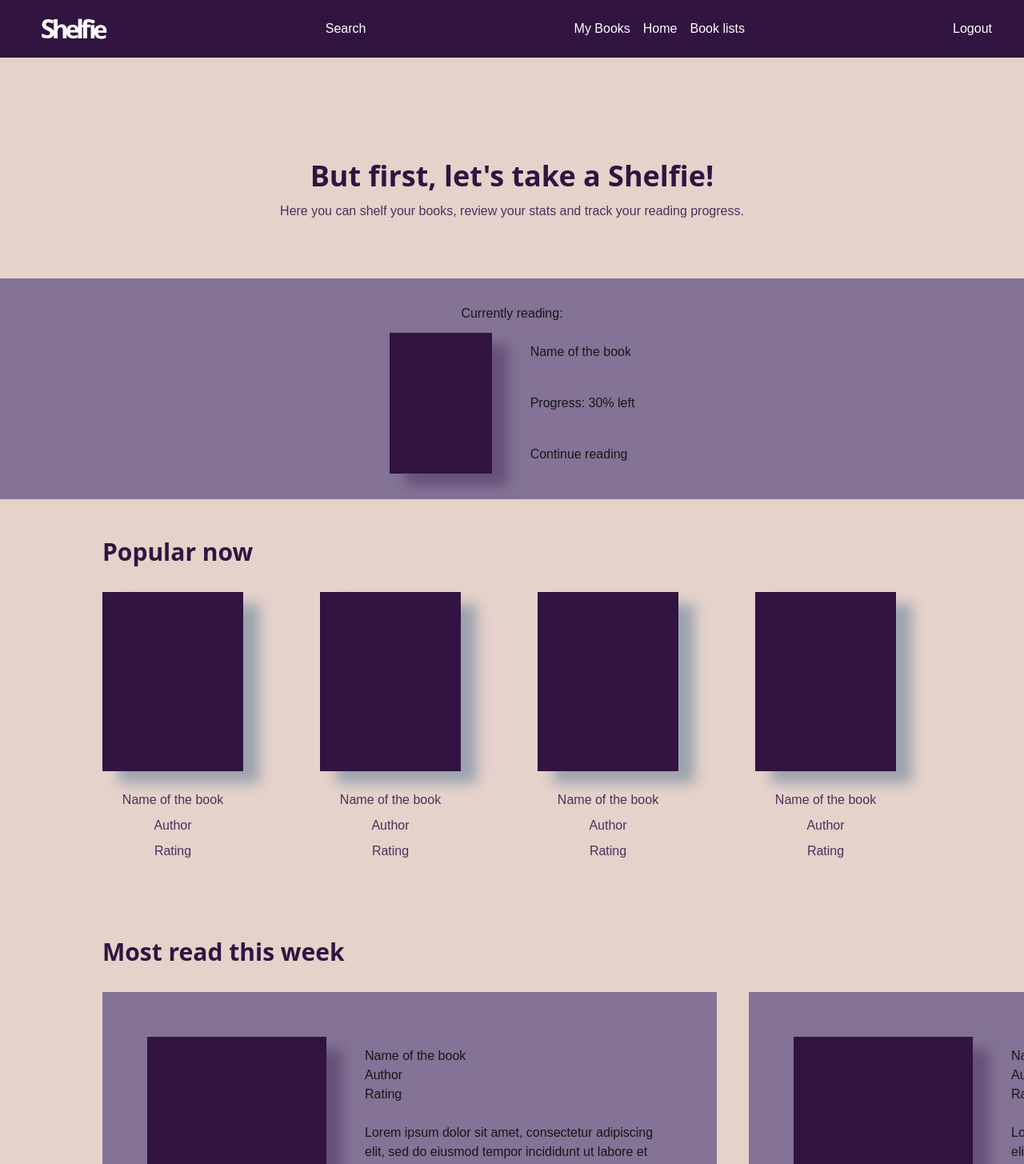
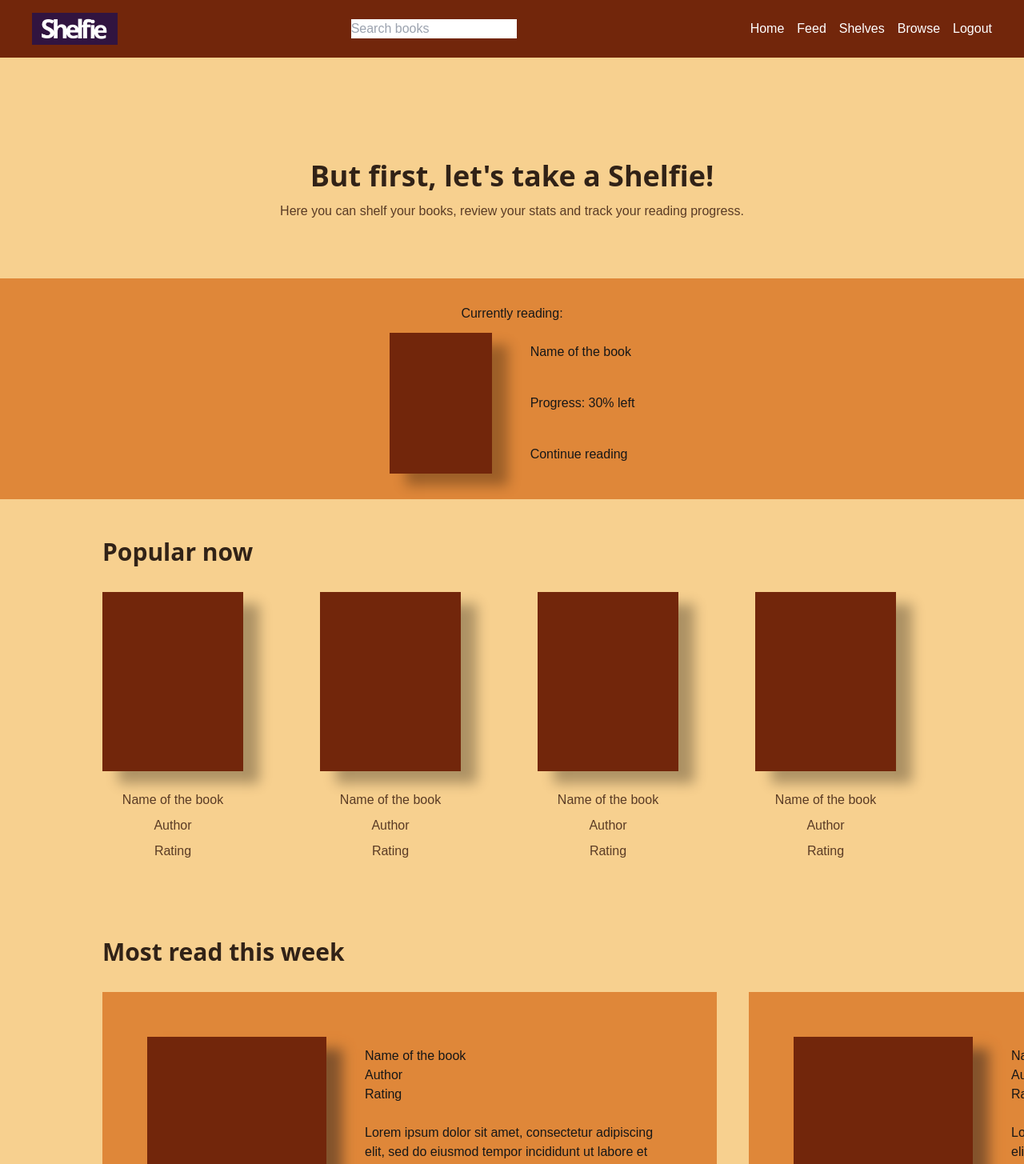
Before and after one commit to Lorena-Cec/Shelfie-web, a Next.js app: page /home in a window 1280 px wide. Shown: the top 1455 px of the page at 80% size. Built offline with nearby package versions, Linux system fonts and the light colour scheme.

Commit message:
canva design, color pallete update

```diff
--- a/components/NavBar.tsx
+++ b/components/NavBar.tsx
@@ -20,26 +20,30 @@ const NavBar = () => {
       };
 
   return (
-    <nav className="flex justify-between items-center py-4 px-10 bg-primary-100 text-white">
+    <nav className="flex justify-between items-center py-4 px-10 bg-orange-100 text-white">
         <div className="flex items-center">
         <img src="logo.png" alt="Logo" className="h-10  w-auto" />
         </div>
         <div>
-            <p>Search</p>
+            <input type="text" id="search-text" name="search-text" placeholder="Search books"></input>
         </div>
         <ul className='flex items-center gap-4'>
-            <li className="hover:bg-primary-200">
-                <Link href="/home" className="hover:text-white">My Books</Link>
+            <li className="hover:bg-orange-200">
+                <Link href="/home" className="hover:text-white">Home</Link>
             </li>
-            <li className="hover:bg-primary-200">
-                <p>Home</p>
+            <li className="hover:bg-orange-200">
+                <p>Feed</p>
             </li>
-            <li className="hover:bg-primary-200">
-                <p>Book lists</p>
+            <li className="hover:bg-orange-200">
+                <p>Shelves</p>
+            </li>
+            <li className="hover:bg-orange-200">
+                <p>Browse</p>
+            </li>
+            <li>
+            <p onClick={handleLogout} className='cursor-pointer'>Logout</p>
             </li>
         </ul>
-        <p onClick={handleLogout} className='cursor-pointer'>Logout</p>
-
     </nav>
   );
 };
--- a/components/NavNewUser.tsx
+++ b/components/NavNewUser.tsx
@@ -7,7 +7,7 @@ const NavNewUser = () => {
     <nav className="flex justify-between items-center py-4 px-10 bg-orange-400 text-white">
         <h1>Shelfie</h1>
         <ul className='flex items-center gap-4'>
-            <li className="hover:bg-primary-200">
+            <li className="hover:bg-orange-200">
                 <Link href="/profileSetup" className="hover:text-white">Profile Setup</Link>
             </li>
             <li>
@@ -15,7 +15,7 @@ const NavNewUser = () => {
                 <path d="M4.14645 0.146447C3.95118 0.341709 3.95118 0.658291 4.14645 0.853553L11.2929 8L4.14645 15.1464C3.95118 15.3417 3.95118 15.6583 4.14645 15.8536C4.34171 16.0488 4.65829 16.0488 4.85355 15.8536L12.3536 8.35355C12.5488 8.15829 12.5488 7.84171 12.3536 7.64645L4.85355 0.146447C4.65829 -0.0488155 4.34171 -0.0488155 4.14645 0.146447Z" fill="currentColor"/>
                 </svg>
             </li>
-            <li className="hover:bg-primary-200">
+            <li className="hover:bg-orange-200">
                 <Link href="/profileSetup" className="hover:text-white">Set your Goals</Link>
             </li>
             <li>
@@ -23,7 +23,7 @@ const NavNewUser = () => {
                 <path d="M4.14645 0.146447C3.95118 0.341709 3.95118 0.658291 4.14645 0.853553L11.2929 8L4.14645 15.1464C3.95118 15.3417 3.95118 15.6583 4.14645 15.8536C4.34171 16.0488 4.65829 16.0488 4.85355 15.8536L12.3536 8.35355C12.5488 8.15829 12.5488 7.84171 12.3536 7.64645L4.85355 0.146447C4.65829 -0.0488155 4.34171 -0.0488155 4.14645 0.146447Z" fill="currentColor"/>
                 </svg>
             </li>
-            <li className="hover:bg-primary-200">
+            <li className="hover:bg-orange-200">
                 <Link href="/profileSetup" className="hover:text-white">Select Genres</Link>
             </li>
         </ul>
--- a/pages/home.tsx
+++ b/pages/home.tsx
@@ -7,19 +7,19 @@ const Home: React.FC = () => {
   return (
     <div className="flex flex-col h-screen">
         <NavBar />
-        <div className='flex flex-col flex-1 bg-primary-700'>
+        <div className='flex flex-col flex-1 bg-orange-700'>
             <div className="flex flex-col gap-3 text-center items-center mt-32 mb-10">
-                <p className='text-primary-100 open-sans text-4xl'>
+                <p className='text-brown-100 open-sans text-4xl'>
                 But first, let's take a Shelfie!
                 </p>
-                <p className='text-primary-200 font-thin'>
+                <p className='text-brown-200 font-thin'>
                     Here you can shelf your books, review your stats and track your reading progress.
                 </p>
             </div>
-            <div className='flex flex-col items-center bg-primary-400 p-8 mt-8 gap-3'>
+            <div className='flex flex-col items-center bg-orange-400 p-8 mt-8 gap-3'>
                 <p>Currently reading:</p>
                 <div className='flex gap-12'>
-                    <div className='w-32 h-44 bg-primary-100 shadow-primary-300 shadow-3xl'></div>
+                    <div className='w-32 h-44 bg-orange-100 shadow-3xl'></div>
                     <div className='flex flex-col justify-between py-3'>
                             <p>Name of the book</p>
                             <p>Progress: 30% left</p>
@@ -29,41 +29,41 @@ const Home: React.FC = () => {
             </div>
             <div className='px-32'>
                 <div className='pt-12 pb-8'>
-                    <p className='text-primary-100 open-sans text-3xl'>Popular now</p>
+                    <p className='text-brown-100 open-sans text-3xl'>Popular now</p>
                 </div>
                 <div className='flex gap-24'>
                     <div className='flex flex-col text-center gap-2'>
-                        <div className='w-44 h-56 bg-primary-100 shadow-gray-400 shadow-3xl mb-4'></div>
-                        <p className='text-primary-200 font-thin'>Name of the book</p>
-                        <p className='text-primary-200 font-thin'>Author</p>
-                        <p className='text-primary-200 font-thin'>Rating</p>
+                        <div className='w-44 h-56 bg-orange-100 shadow-3xl mb-4'></div>
+                        <p className='text-brown-200 font-thin'>Name of the book</p>
+                        <p className='text-brown-200 font-thin'>Author</p>
+                        <p className='text-brown-200 font-thin'>Rating</p>
                     </div>
                     <div className='flex flex-col text-center gap-2'>
-                        <div className='w-44 h-56 bg-primary-100 shadow-gray-400 shadow-3xl mb-4'></div>
-                        <p className='text-primary-200 font-thin'>Name of the book</p>
-                        <p className='text-primary-200 font-thin'>Author</p>
-                        <p className='text-primary-200 font-thin'>Rating</p>
+                        <div className='w-44 h-56 bg-orange-100 shadow-3xl mb-4'></div>
+                        <p className='text-brown-200 font-thin'>Name of the book</p>
+                        <p className='text-brown-200 font-thin'>Author</p>
+                        <p className='text-brown-200 font-thin'>Rating</p>
                     </div>
                     <div className='flex flex-col text-center gap-2'>
-                        <div className='w-44 h-56 bg-primary-100 shadow-gray-400 shadow-3xl mb-4'></div>
-                        <p className='text-primary-200 font-thin'>Name of the book</p>
-                        <p className='text-primary-200 font-thin'>Author</p>
-                        <p className='text-primary-200 font-thin'>Rating</p>
+                        <div className='w-44 h-56 bg-orange-100 shadow-3xl mb-4'></div>
+                        <p className='text-brown-200 font-thin'>Name of the book</p>
+                        <p className='text-brown-200 font-thin'>Author</p>
+                        <p className='text-brown-200 font-thin'>Rating</p>
                     </div>
                     <div className='flex flex-col text-center gap-2'>
-                        <div className='w-44 h-56 bg-primary-100 shadow-gray-400 shadow-3xl mb-4'></div>
-                        <p className='text-primary-200 font-thin'>Name of the book</p>
-                        <p className='text-primary-200 font-thin'>Author</p>
-                        <p className='text-primary-200 font-thin'>Rating</p>
+                        <div className='w-44 h-56 bg-orange-100  shadow-3xl mb-4'></div>
+                        <p className='text-brown-200 font-thin'>Name of the book</p>
+                        <p className='text-brown-200 font-thin'>Author</p>
+                        <p className='text-brown-200 font-thin'>Rating</p>
                     </div>
                 </div>
 
                 <div className='pt-24 pb-8'>
-                    <p className='text-primary-100 open-sans text-3xl'>Most read this week</p>
+                    <p className='text-brown-100 open-sans text-3xl'>Most read this week</p>
                 </div>
                 <div className='flex gap-10'>
-                    <div className='flex gap-12 bg-primary-400 p-14 w-fit '>
-                        <div className='w-56 h-72 bg-primary-100 shadow-primary-300 shadow-3xl'></div>
+                    <div className='flex gap-12 bg-orange-400 p-14 w-fit '>
+                        <div className='w-56 h-72 bg-orange-100 shadow-brown-300 shadow-3xl'></div>
                         <div className='flex flex-col justify-between py-3'>
                             <div>
                                 <p>Name of the book</p>
@@ -78,8 +78,8 @@ const Home: React.FC = () => {
                         </div>
                     </div>
 
-                    <div className='flex gap-12 bg-primary-400 p-14 w-fit '>
-                        <div className='w-56 h-72 bg-primary-100 shadow-primary-300 shadow-3xl'></div>
+                    <div className='flex gap-12 bg-orange-400 p-14 w-fit '>
+                        <div className='w-56 h-72 bg-orange-100 shadow-brown-300 shadow-3xl'></div>
                         <div className='flex flex-col justify-between py-3'>
                             <div>
                                 <p>Name of the book</p>
@@ -95,7 +95,7 @@ const Home: React.FC = () => {
                     </div>
                 </div>
                 <div className='py-12'>
-                    <p className='text-primary-100 open-sans text-3xl'>Readers choice 2024</p>
+                    <p className='text-brown-100 open-sans text-3xl'>Readers choice 2024</p>
                 </div>
             </div>
 
--- a/pages/profileSetup.tsx
+++ b/pages/profileSetup.tsx
@@ -58,12 +58,12 @@ const Home: React.FC = () => {
   return (
     <div className="flex flex-col h-screen">
       <NavNewUser />
-      <div className="flex flex-col items-center bg-primary-700">
+      <div className="flex flex-col items-center bg-orange-700">
         <div className="flex flex-col gap-3 items-start mt-20 mb-10">
-          <p className='text-primary-100 open-sans text-2xl'>
+          <p className='text-brown-100 open-sans text-2xl'>
             Setup your profile
           </p>
-          <p className='text-primary-200 font-thin'>
+          <p className='text-brown-200 font-thin'>
             Tell people a little about yourself, where you are from and what interests you have.
           </p>
         </div>
```
Also changed, not shown: pages/index.tsx (+15 -19 lines), tailwind.config.ts (+25 -14 lines).
